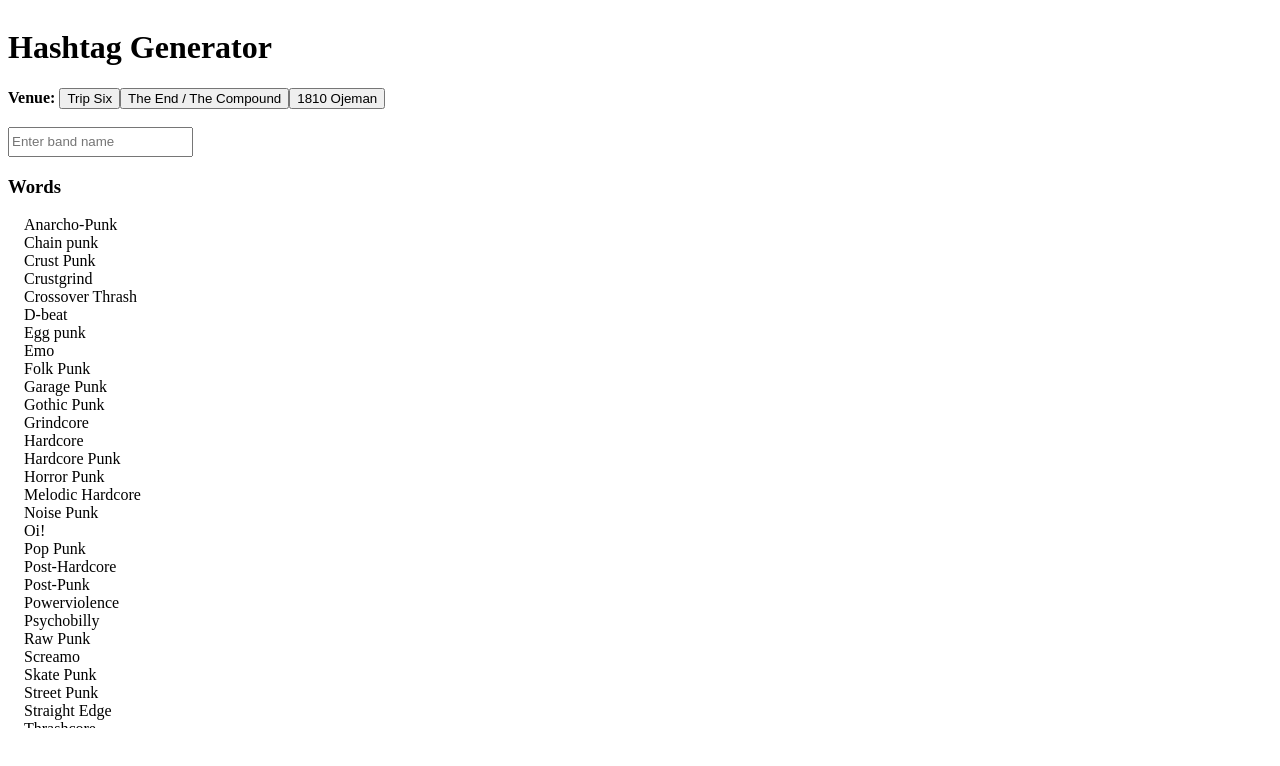
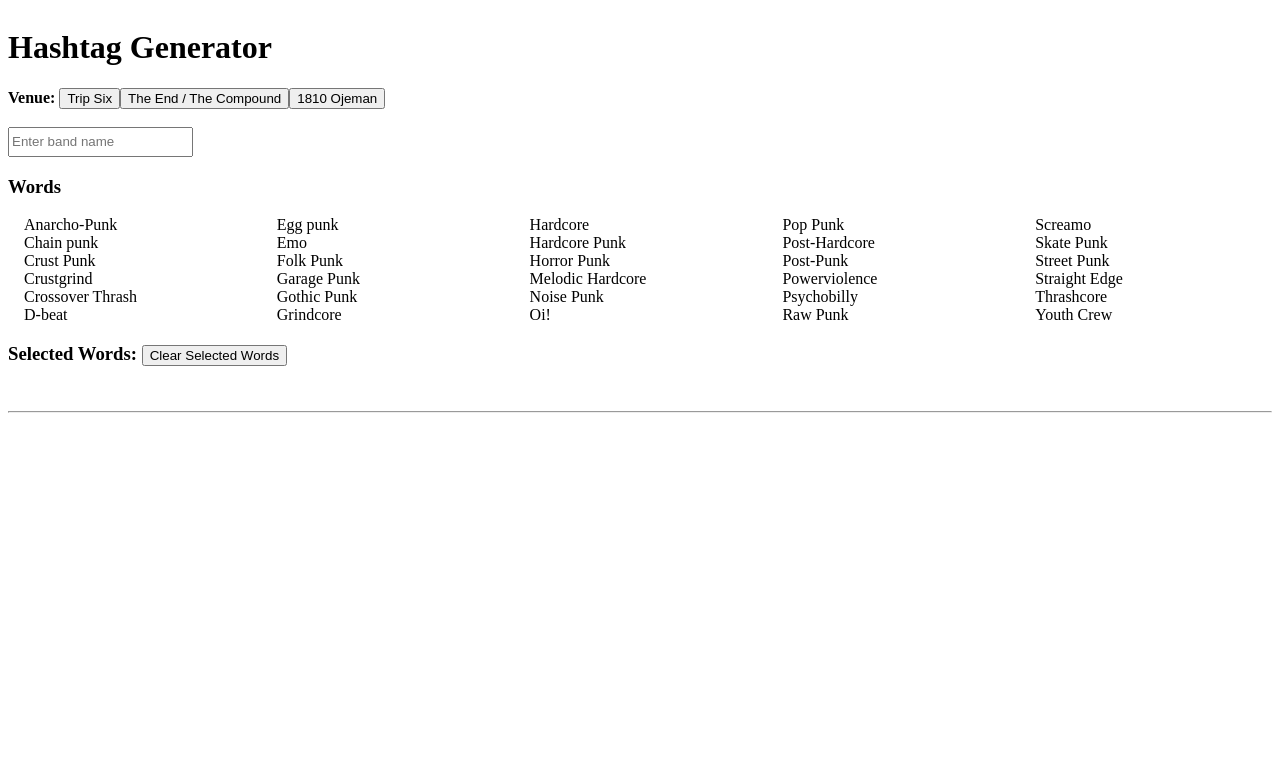
Before and after one commit to allenhsieh/stupidTagGeneratorForHTXIdiots, a React (Create React App) app: page / in a window 1280 px wide. Shown: the top 766 px of the page. Built offline with nearby package versions, Linux system fonts and the light colour scheme.

Commit message:
multiple columns, and change vh

```diff
--- a/src/Tags.js
+++ b/src/Tags.js
@@ -251,7 +251,7 @@ const App = () => {
   }, [generatedHashtags, generatedSemicolon, generatedComma, outputRef]);
 
   return (
-    <div style={{ height: "90vh", overflow: "auto" }}>
+    <div style={{ height: "95vh", overflow: "auto" }}>
       <h1>Hashtag Generator</h1>
 
       <div>
@@ -279,7 +279,7 @@ const App = () => {
       />
       <div ref={containerRef} onMouseUp={handleMouseUp}>
         <h3>Words</h3>
-        <ul style={{ listStyle: "none", paddingLeft: 16 }}>
+        <ul style={{ listStyle: "none", paddingLeft: 16, columnCount: 5 }}>
           {tags.map((tag) => (
             <li
               key={tag}
```
